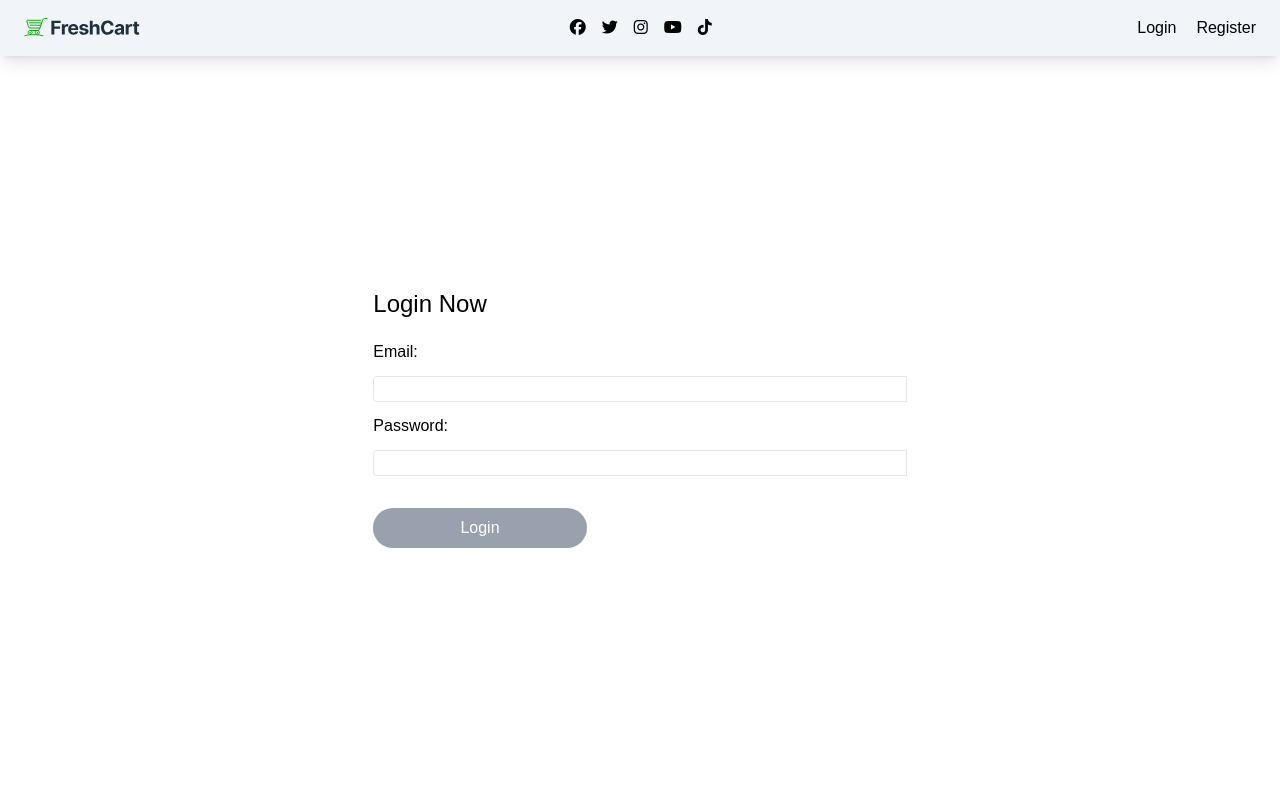
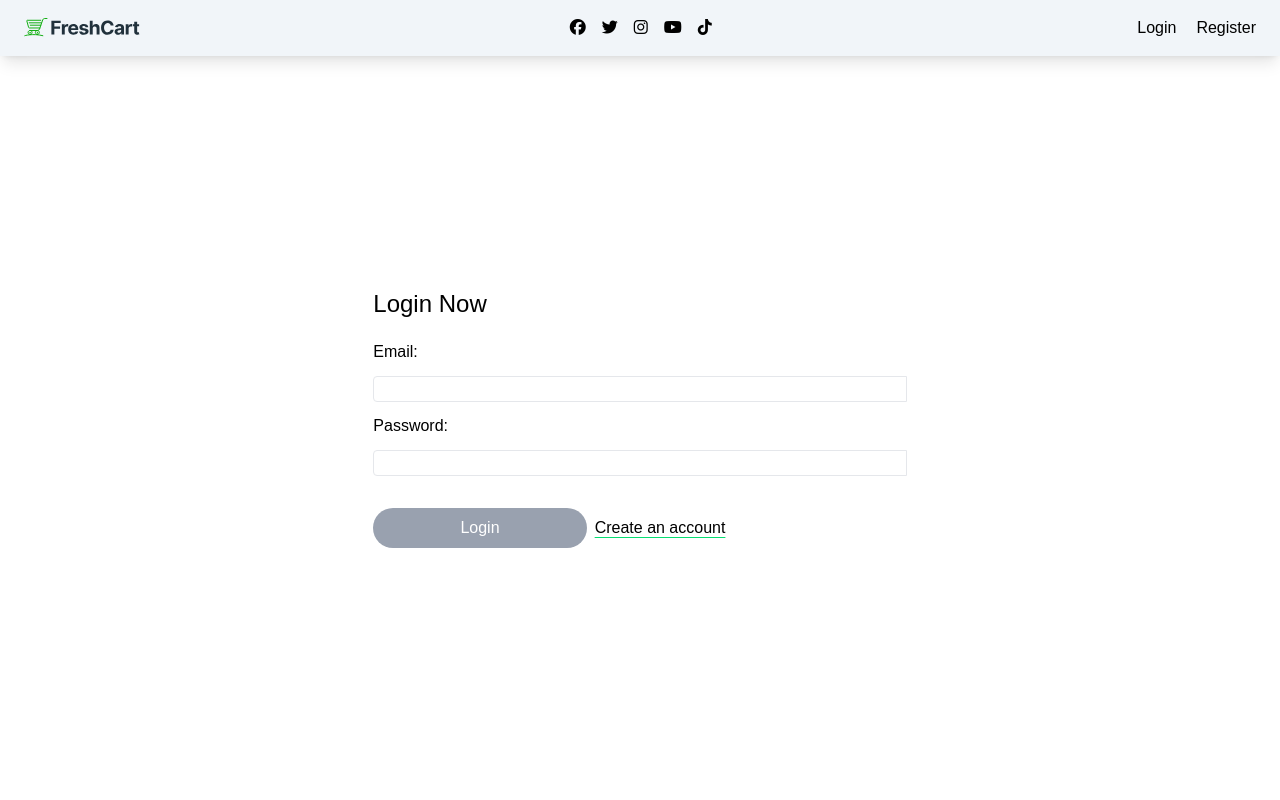
Before and after one commit to Ahmed-FaragDev/FreshMarket, a React (Vite) app: page /Login in a window 1280 px wide. Shown: the top 800 px of the page. Built offline with nearby package versions, Linux system fonts and the light colour scheme.

Commit message:
Replace old project with updated version

```diff
--- a/src/Pages/Login/Login.jsx
+++ b/src/Pages/Login/Login.jsx
@@ -2,7 +2,7 @@ import React, { useContext, useRef, useState } from "react";
 import { useFormik } from "formik";
 import * as Yup from "yup";
 import axios from "axios";
-import { useNavigate } from "react-router-dom";
+import { Link, useNavigate } from "react-router-dom";
 import { Circles } from "react-loader-spinner";
 import { UserContext } from "../../Context/auth/context";
 
@@ -82,7 +82,6 @@ export default function Login() {
               onChange={formik.handleChange}
               onBlur={formik.handleBlur}
               value={formik.values.email}
-              onKeyDown={(e) => handleKeyPress(e, passwordRef)}
             />
             {formik.touched.email && formik.errors.email && (
               <div className="text-red-500 text-sm">{formik.errors.email}</div>
@@ -103,7 +102,7 @@ export default function Login() {
                 {formik.errors.password}
               </div>
             )}
-
+            <div className="flex items-center">
               {isLoading ? (
                 <button className="bg-gray-100 cursor-not-allowed rounded-full w-2/5 p-2 mt-5 flex justify-center items-center text-white">
                   <Circles
@@ -131,6 +130,8 @@ export default function Login() {
                   Login
                 </button>
               )}
+              <Link to={'/register'}><button className="  p-2 mt-5 underline cursor-pointer underline-offset-4 decoration-green-400">Create an account</button></Link>
+            </div>
           </div>
         </form>
       </div>
--- a/src/Pages/Register/Register.jsx
+++ b/src/Pages/Register/Register.jsx
@@ -2,7 +2,7 @@ import React, { useRef, useState } from "react";
 import { useFormik } from "formik";
 import * as Yup from "yup";
 import axios from "axios";
-import { useNavigate } from "react-router-dom";
+import { Link, useNavigate } from "react-router-dom";
 import { Circles } from 'react-loader-spinner'
 
 
@@ -188,7 +188,9 @@ export default function Register() {
           disabled={!(formik.dirty && formik.isValid)}
         >
           Register
-        </button> }
+          </button>}
+
+       <p>Already have an account ?<Link to={'/login'}><button className="  p-2 mt-5 underline cursor-pointer underline-offset-4 decoration-green-400">Login</button></Link></p>
 
       </div>
     </form>
```
Lines whose indentation alone changed are shown as unchanged.
